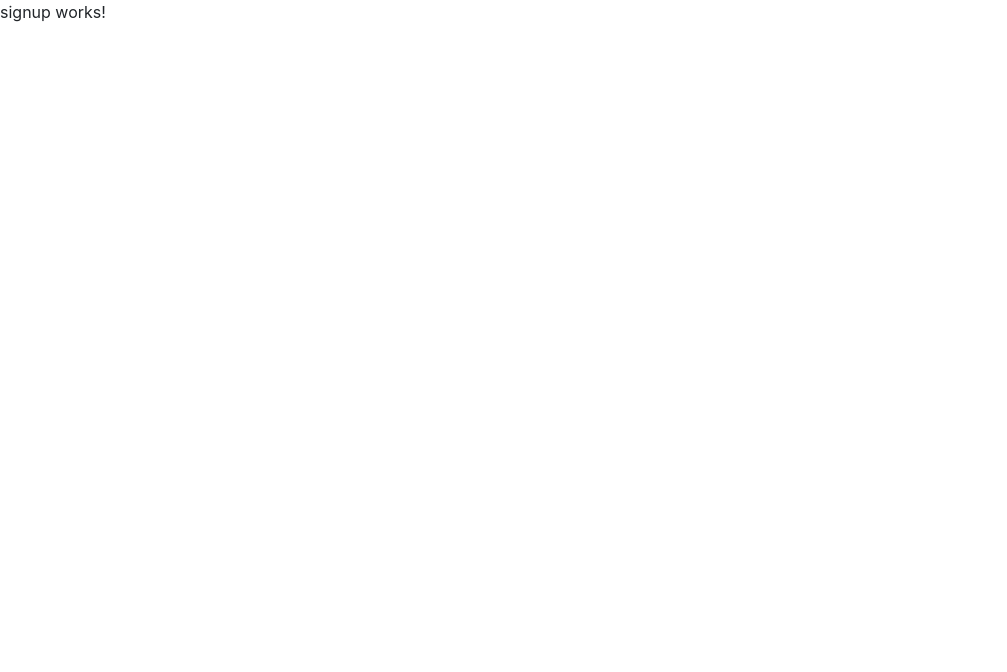
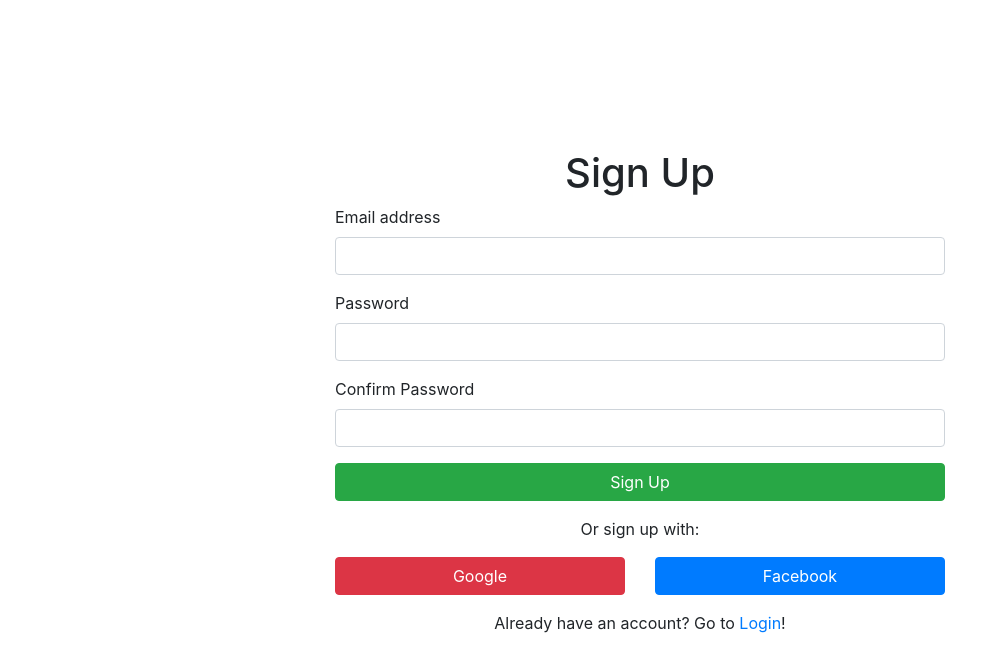
Before and after one commit to baberarjumand/angular-firebase-auth-demo, an Angular app: page /signup in a window 1280 px wide. Shown: the top 672 px of the page, without its empty margins (0-1007 px from the left). Built offline with nearby package versions, Linux system fonts and the light colour scheme.

Commit message:
setup signUp and Login form pages

```diff
--- a/src/app/app-routing.module.ts
+++ b/src/app/app-routing.module.ts
@@ -13,13 +13,13 @@ const routes: Routes = [
       import('./pages/signup/signup.module').then((m) => m.SignupModule),
   },
   {
-    path: 'home',
+    path: '',
     loadChildren: () =>
       import('./pages/home/home.module').then((m) => m.HomeModule),
   },
   {
     path: '**',
-    redirectTo: 'home',
+    redirectTo: '',
     pathMatch: 'full',
   },
 ];
--- a/src/app/pages/home/home.component.html
+++ b/src/app/pages/home/home.component.html
@@ -1 +1,7 @@
-<p>home works!</p>
+<div class="container-fluid">
+  <div class="row vh100">
+    <div class="col-10 offset-1 col-sm-6 offset-sm-3 my-auto">
+      <h1 class="text-center">Home</h1>
+    </div>
+  </div>
+</div>
--- a/src/app/pages/login/login.component.html
+++ b/src/app/pages/login/login.component.html
@@ -1 +1,51 @@
-<p>login works!</p>
+<div class="container-fluid">
+  <div class="row vh100">
+    <div class="col-10 offset-1 col-sm-6 offset-sm-3 my-auto">
+      <h1 class="text-center">Login</h1>
+      <form [formGroup]="this.loginFormGroup" (ngSubmit)="this.onSubmitLogin()">
+        <div class="form-group">
+          <label for="exampleInputEmail1">Email address</label>
+          <input
+            type="email"
+            class="form-control"
+            id="exampleInputEmail1"
+            aria-describedby="emailHelp"
+            formControlName="userEmail"
+          />
+          <!-- <small id="emailHelp" class="form-text text-muted"
+            >We'll never share your email with anyone else.</small
+          > -->
+        </div>
+        <div class="form-group">
+          <label for="exampleInputPassword1">Password</label>
+          <input
+            type="password"
+            class="form-control"
+            id="exampleInputPassword1"
+            formControlName="userPassword"
+          />
+        </div>
+        <button type="submit" class="btn btn-success w-100">Login</button>
+        <p class="text-center mt-3">Or login with:</p>
+        <div class="row my-3">
+          <div class="col">
+            <button class="btn btn-danger w-100" (click)="this.onGoogleLogin()">
+              Google
+            </button>
+          </div>
+          <div class="col">
+            <button
+              class="btn btn-primary w-100"
+              (click)="this.onFacebookLogin()"
+            >
+              Facebook
+            </button>
+          </div>
+        </div>
+        <p class="text-center">
+          Don't have an account? Go to <a routerLink="/signup">Sign Up</a>!
+        </p>
+      </form>
+    </div>
+  </div>
+</div>
--- a/src/app/pages/login/login.component.ts
+++ b/src/app/pages/login/login.component.ts
@@ -1,15 +1,49 @@
 import { Component, OnInit } from '@angular/core';
+import { FormBuilder, FormGroup, Validators } from '@angular/forms';
 
 @Component({
   selector: 'app-login',
   templateUrl: './login.component.html',
-  styleUrls: ['./login.component.scss']
+  styleUrls: ['./login.component.scss'],
 })
 export class LoginComponent implements OnInit {
+  validateEmailRegex = /^(([^<>()\[\]\\.,;:\s@"]+(\.[^<>()\[\]\\.,;:\s@"]+)*)|(".+"))@((\[[0-9]{1,3}\.[0-9]{1,3}\.[0-9]{1,3}\.[0-9]{1,3}\])|(([a-zA-Z\-0-9]+\.)+[a-zA-Z]{2,}))$/;
+  loginFormGroup: FormGroup;
 
-  constructor() { }
+  constructor(private fb: FormBuilder) {}
 
   ngOnInit(): void {
+    this.loginFormGroup = this.fb.group({
+      userEmail: [
+        '',
+        Validators.compose([
+          Validators.required,
+          Validators.minLength(5),
+          Validators.pattern(this.validateEmailRegex),
+        ]),
+      ],
+      userPassword: [
+        '',
+        Validators.compose([Validators.required, Validators.minLength(8)]),
+      ],
+    });
   }
 
+  onSubmitLogin(): void {
+    if (this.loginFormGroup.valid) {
+      console.log('Login Form Values Valid!', this.loginFormGroup.value);
+      // console.log(this.loginFormGroup.value);
+    } else {
+      console.log('Login Form Values Invalid!', this.loginFormGroup.value);
+      // console.log(this.loginFormGroup.value);
+    }
+  }
+
+  onGoogleLogin(): void {
+    console.log('Google Login Clicked');
+  }
+
+  onFacebookLogin(): void {
+    console.log('Facebook Login Clicked');
+  }
 }
--- a/src/app/pages/signup/signup.component.html
+++ b/src/app/pages/signup/signup.component.html
@@ -1 +1,66 @@
-<p>signup works!</p>
+<div class="container-fluid">
+  <div class="row vh100">
+    <div class="col-10 offset-1 col-sm-6 offset-sm-3 my-auto">
+      <h1 class="text-center">Sign Up</h1>
+      <form
+        [formGroup]="this.signUpFormGroup"
+        (ngSubmit)="this.onSubmitSignUp()"
+      >
+        <div class="form-group">
+          <label for="exampleInputEmail1">Email address</label>
+          <input
+            type="email"
+            class="form-control"
+            id="exampleInputEmail1"
+            aria-describedby="emailHelp"
+            formControlName="userEmail"
+          />
+          <!-- <small id="emailHelp" class="form-text text-muted"
+            >We'll never share your email with anyone else.</small
+          > -->
+        </div>
+        <div class="form-group">
+          <label for="exampleInputPassword1">Password</label>
+          <input
+            type="password"
+            class="form-control"
+            id="exampleInputPassword1"
+            formControlName="userPassword"
+          />
+        </div>
+        <div class="form-group">
+          <label for="exampleInputPassword1">Confirm Password</label>
+          <input
+            type="password"
+            class="form-control"
+            id="exampleInputPassword2"
+            formControlName="userConfirmPassword"
+          />
+        </div>
+        <button type="submit" class="btn btn-success w-100">Sign Up</button>
+        <p class="text-center mt-3">Or sign up with:</p>
+        <div class="row my-3">
+          <div class="col">
+            <button
+              class="btn btn-danger w-100"
+              (click)="this.onGoogleSignUp()"
+            >
+              Google
+            </button>
+          </div>
+          <div class="col">
+            <button
+              class="btn btn-primary w-100"
+              (click)="this.onFacebookSignUp()"
+            >
+              Facebook
+            </button>
+          </div>
+        </div>
+        <p class="text-center">
+          Already have an account? Go to <a routerLink="/login">Login</a>!
+        </p>
+      </form>
+    </div>
+  </div>
+</div>
--- a/src/app/pages/signup/signup.component.ts
+++ b/src/app/pages/signup/signup.component.ts
@@ -1,15 +1,91 @@
-import { Component, OnInit } from '@angular/core';
+import { Component, OnDestroy, OnInit } from '@angular/core';
+import {
+  AbstractControl,
+  FormBuilder,
+  FormGroup,
+  ValidationErrors,
+  ValidatorFn,
+  Validators,
+} from '@angular/forms';
+import { Subscription } from 'rxjs';
 
 @Component({
   selector: 'app-signup',
   templateUrl: './signup.component.html',
-  styleUrls: ['./signup.component.scss']
+  styleUrls: ['./signup.component.scss'],
 })
-export class SignupComponent implements OnInit {
+export class SignupComponent implements OnInit, OnDestroy {
+  validateEmailRegex = /^(([^<>()\[\]\\.,;:\s@"]+(\.[^<>()\[\]\\.,;:\s@"]+)*)|(".+"))@((\[[0-9]{1,3}\.[0-9]{1,3}\.[0-9]{1,3}\.[0-9]{1,3}\])|(([a-zA-Z\-0-9]+\.)+[a-zA-Z]{2,}))$/;
+  signUpFormGroup: FormGroup;
+  signUpFormSub: Subscription;
 
-  constructor() { }
+  constructor(private fb: FormBuilder) {}
 
   ngOnInit(): void {
+    this.signUpFormGroup = this.fb.group({
+      userEmail: [
+        '',
+        Validators.compose([
+          Validators.required,
+          Validators.minLength(5),
+          Validators.pattern(this.validateEmailRegex),
+        ]),
+      ],
+      userPassword: [
+        '',
+        Validators.compose([Validators.required, Validators.minLength(8)]),
+      ],
+      userConfirmPassword: [
+        '',
+        Validators.compose([
+          Validators.required,
+          Validators.minLength(8),
+          this.matchValues('userPassword'),
+        ]),
+      ],
+    });
+
+    // update validity of userConfirmPassword every time userPassword updated
+    this.signUpFormSub = this.signUpFormGroup.controls.userPassword.valueChanges.subscribe(
+      () => {
+        this.signUpFormGroup.controls.userConfirmPassword.updateValueAndValidity();
+      }
+    );
   }
 
+  ngOnDestroy(): void {
+    if (this.signUpFormSub) {
+      this.signUpFormSub.unsubscribe();
+    }
+  }
+
+  private matchValues(
+    matchTo: string // name of the control to match to
+  ): (AbstractControl) => ValidationErrors | null {
+    return (control: AbstractControl): ValidationErrors | null => {
+      return !!control.parent &&
+        !!control.parent.value &&
+        control.value === control.parent.controls[matchTo].value
+        ? null
+        : { isMatching: false };
+    };
+  }
+
+  onSubmitSignUp(): void {
+    if (this.signUpFormGroup.valid) {
+      console.log('Sign Up Form Values Valid!', this.signUpFormGroup.value);
+      // console.log(this.signUpFormGroup.value);
+    } else {
+      console.log('Sign Up Form Values Invalid!', this.signUpFormGroup.value);
+      // console.log(this.signUpFormGroup.value);
+    }
+  }
+
+  onGoogleSignUp(): void {
+    console.log('Google Sign Up clicked!');
+  }
+
+  onFacebookSignUp(): void {
+    console.log('Facebook Sign Up clicked!');
+  }
 }
--- a/src/styles.scss
+++ b/src/styles.scss
@@ -1 +1,5 @@
 /* You can add global styles to this file, and also import other style files */
+
+.vh100 {
+  height: 100vh;
+}
```
Also changed, not shown: src/app/app.module.ts (+5 -9 lines), src/app/pages/login/login.module.ts (+3 -6 lines), src/app/pages/signup/signup.module.ts (+3 -6 lines).
